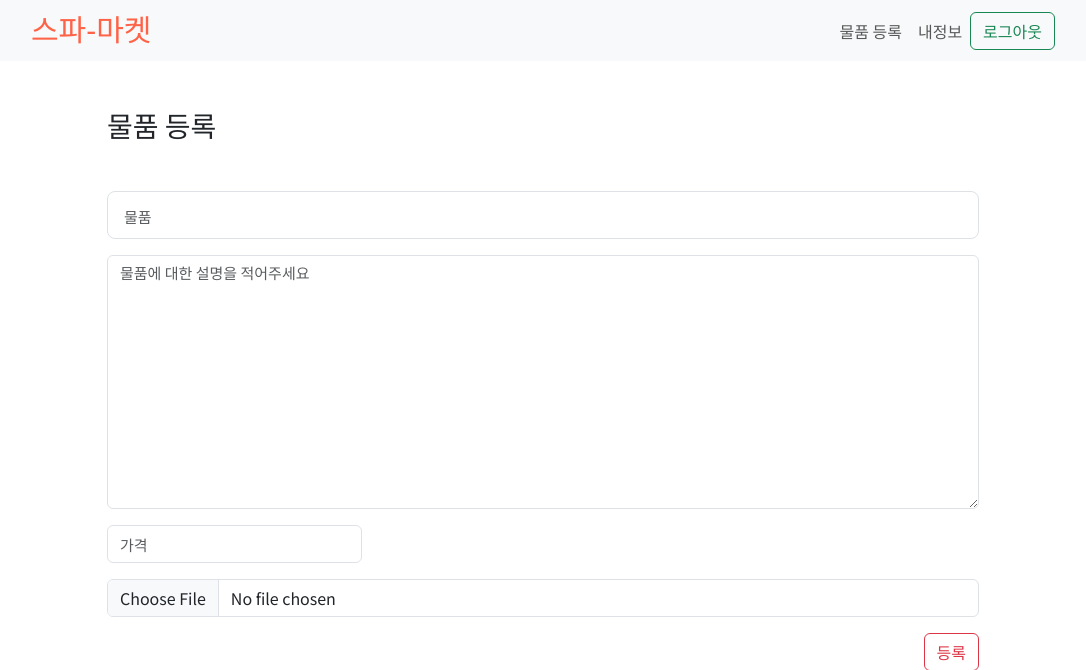
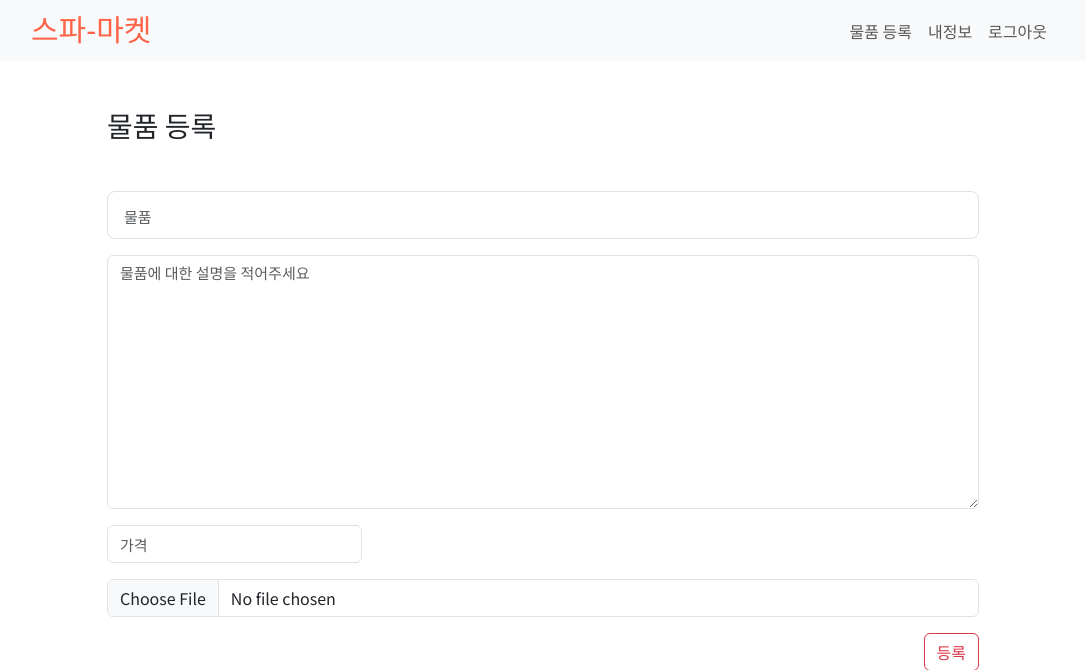
Before and after one commit to LeeJS9856/spartamarket, a Django app: page /products/create/ in a window 1280 px wide. Shown: the top 670 px of the page, without its empty margins (97-1183 px from the left). Run offline with Django 4.2, Linux system fonts and the light colour scheme; a user stored in the database is signed in; some web fonts are replaced.

Commit message:
navbar 로그인 로그아웃 버튼 수정

```diff
--- a/products/templates/products/create.html
+++ b/products/templates/products/create.html
@@ -37,8 +37,8 @@
             document.getElementById("price").value == "") {
             swal('등록 실패', "필수 항목을 모두 입력해주세요", 'warning')
         } else {
-        document.getElementById("form").submit();
-    }
+            document.getElementById("form").submit();
+        }
     }
 </script>
 {% endblock content %}
--- a/templates/base.html
+++ b/templates/base.html
@@ -39,20 +39,17 @@
                         <li class="nav-item">
                             <a class="nav-link" aria-current="page" href="{% url 'accounts:profile' user.id %}">내정보</a>
                         </li>
+                        <form action="{% url 'accounts:logout' %}" method="post">
+                            {% csrf_token %}
+                            <input class="nav-link" type="submit" value="로그아웃"></input>
+                        </form>
+
                         {% else %}
-                        <form class="d-flex" action="{% url 'accounts:login' %}" method="get">
-                            {% csrf_token %}
-                            <button class="btn btn-outline-success" type="submit">로그인</button>
-                        </form>
+                        <li class="nav-item">
+                            <a class="nav-link" aria-current="page" href="{% url 'accounts:login' %}">로그인</a>
+                        </li>
                         {% endif %}
                     </ul>
-
-                    {% if request.user.is_authenticated %}
-                    <form class="d-flex" action="{% url 'accounts:logout' %}" method="post">
-                        {% csrf_token %}
-                        <button class="btn btn-outline-success" type="submit">로그아웃</button>
-                    </form>
-                    {% endif %}
                 </div>
             </div>
         </div>
```
Also changed, not shown: db.sqlite3.
